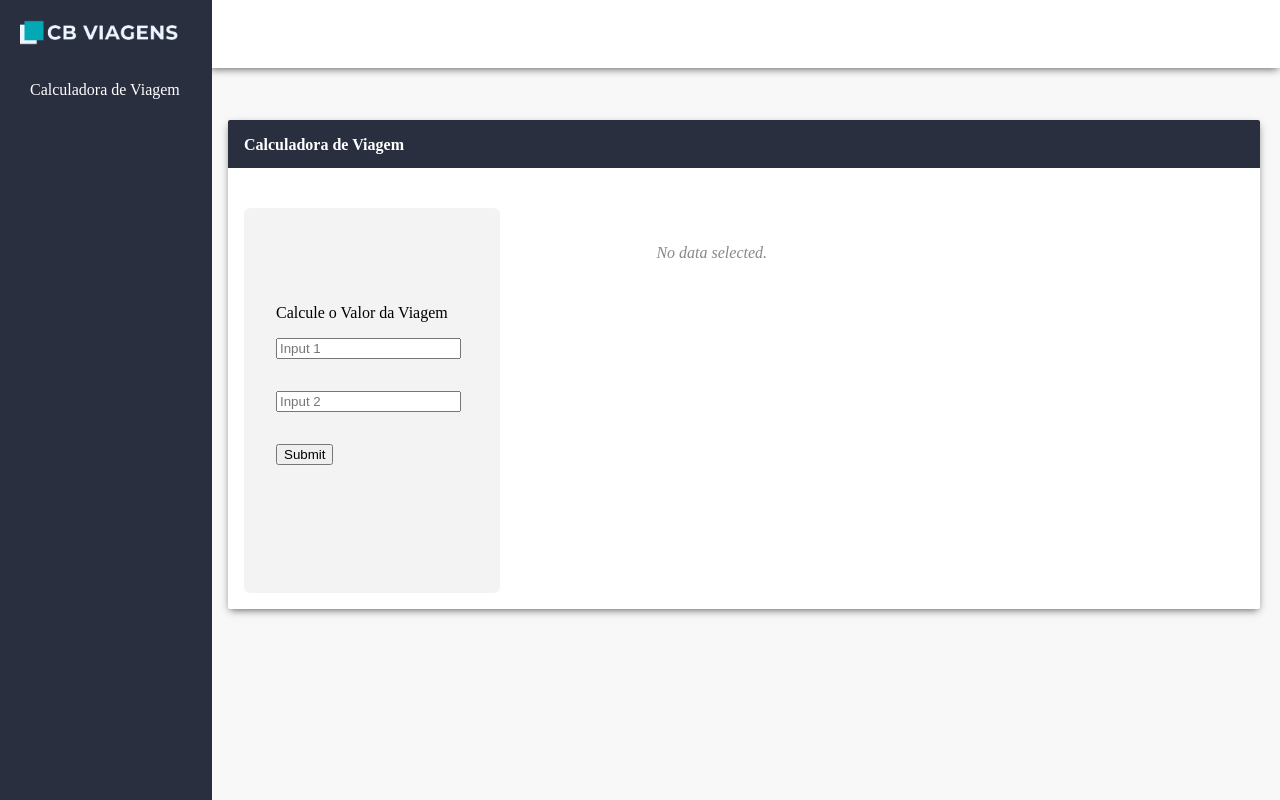
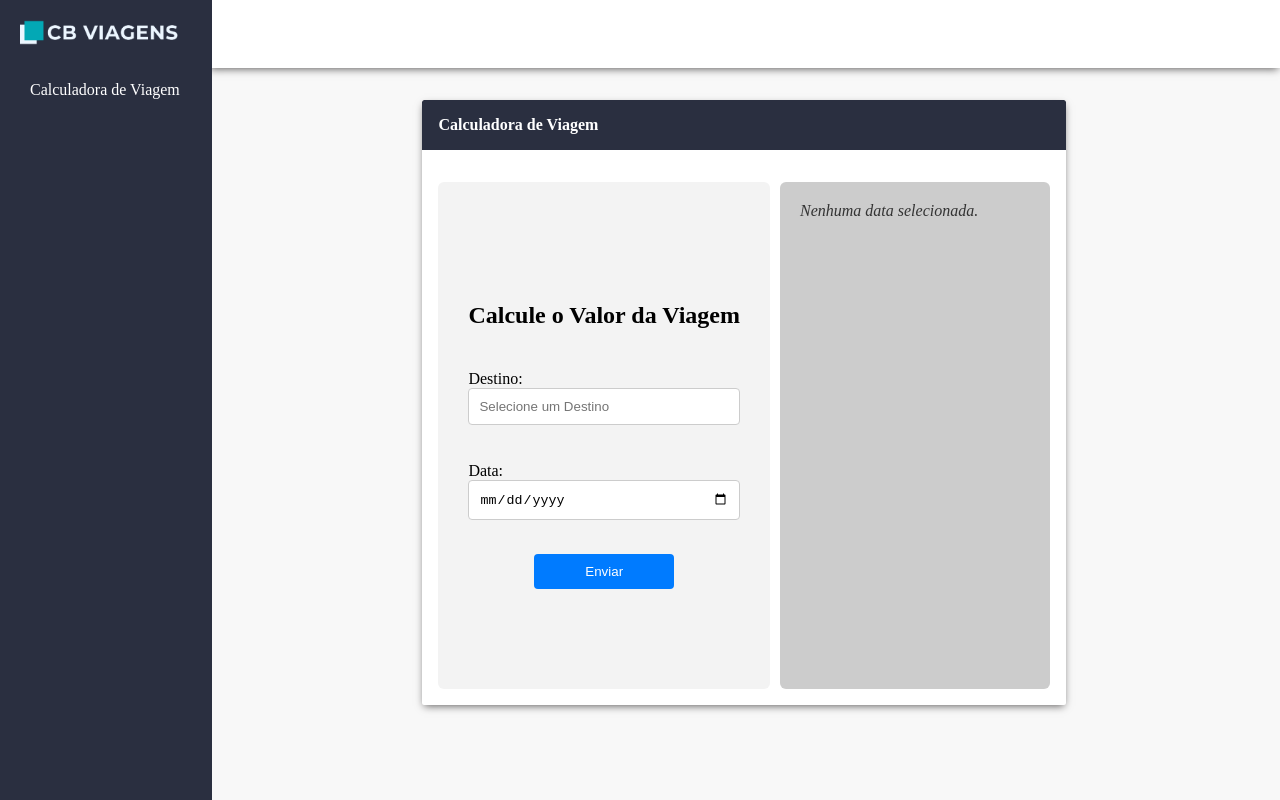
Before and after one commit to pablorenato1/desafio-coorlab, a Vue app in the folder app/frontend/: page / in a window 1280 px wide. Built offline with nearby package versions, Linux system fonts and the light colour scheme.

Commit message:
Updated base structure of the front-end

```diff
--- a/app/frontend/package.json
+++ b/app/frontend/package.json
@@ -10,9 +10,10 @@
   },
   "dependencies": {
     "vue": "^3.4.21",
-    "vuetify": "^3.5.10"
+    "vuetify": "^3.5.11"
   },
   "devDependencies": {
+    "@types/vue": "^2.0.0",
     "@vitejs/plugin-vue": "^5.0.4",
     "typescript": "^5.2.2",
     "vite": "^5.1.6",
--- a/app/frontend/src/App.vue
+++ b/app/frontend/src/App.vue
@@ -3,10 +3,9 @@
     <Sidebar />
     <Navbar />
     <div class="container">
-      <div class="content">
+
         <!-- Conteúdo principal da sua aplicação aqui -->
         <CenterContent  />
-      </div>
     </div>
   </div>
 </template>
@@ -30,12 +29,10 @@ export default {
   display: flex;
   flex-direction: column;
   height: fit-content; /* 100% of viewport height */
+  align-items: center;
 }
 
-.content {
-  flex-grow: 1; /* Fill remaining space */
-  padding: 20px;
-}
+
 
 /* Additional styling for a cohesive layout */
 .sidebar {
@@ -45,4 +42,6 @@ export default {
 .navbar {
   flex: 1; /* Fill remaining space */
 }
+
+@ts-ignore
 </style>
--- a/app/frontend/src/components/CenterContent.vue
+++ b/app/frontend/src/components/CenterContent.vue
@@ -1,17 +1,25 @@
 <template>
   <div class="center-content">
-      <div class="top-line"><p class="center-content-title">Calculadora de Viagem</p></div>
+    <div class="top-line">
+      <p class="center-content-title">Calculadora de Viagem</p>
+    </div>
     <div class="center-content-container">
       <div class="left-side">
-          <p>Calcule o Valor da Viagem</p>
-          <input type="text" placeholder="Input 1" v-model="input1">
-          <input type="text" placeholder="Input 2" v-model="input2">
+        <h2>Calcule o Valor da Viagem</h2>
+        <h4>Destino:</h4>
+        <input type="text" placeholder="Selecione um Destino" v-model="input2">
+        <h4>Data:</h4>
+        <div>
+          <input type="date" id="data" v-model="selectedDate" placeholder="Selecione uma data">
+        </div>
         <br>
-          <button @click="submitForm">Submit</button>
+        <div class="button-container">
+          <button @click="submitForm">Enviar</button>
+        </div>
       </div>
       <div class="right-side">
         <p v-if="selectedData">{{ selectedData }}</p>
-          <p v-else>No data selected.</p>
+        <p v-else>Nenhuma data selecionada.</p>
       </div>
     </div>
   </div>
@@ -23,39 +31,44 @@
     return {
       input1: '',
       input2: '',
-        selectedData: null
+      selectedDate: null,
+      selectedData: ''
     };
   },
   methods: {
     submitForm() {
       // Process form data here
-        this.selectedData = `${this.input1} - ${this.input2}`;
+      this.selectedData = `${this.input1} - ${this.input2} - ${this.selectedDate}`;
       // You can modify this logic to fit your actual requirements
     }
   }
-  }
+};
 </script>
 
 <style scoped>
+:root {
+  --margin: 13rem;
+}
+
 .center-content {
-    margin-top: 2rem;
+  margin: 2rem auto;
+  max-width: 1280px;
   background-color: #fff;
-    /* height: ; */
   border-radius: 2px;
+  width: 60%;
   box-shadow: 0 3px 8px -2px rgb(95, 93, 93);
+  overflow: hidden;
 }
 
 .center-content-container {
   display: flex;
-    justify-content: space-between;
-    border-radius: 2px;
+  max-height: fit-content;
+  height: 87%;
 }
 
 .top-line {
   background-color: #2a2f40;
-    height: 3rem;
-    width: inherit;
-    margin-bottom: 1.5rem;
+  margin-bottom: 1rem;
   border-radius: 2px 2px 0 0;
   color: #fff;
 }
@@ -63,29 +76,66 @@
 .center-content-title {
   padding: 1rem;
   font-weight: 700;
+  margin: 0; /* Remove default margin for the title */
 }
 
 .left-side {
-    width: 12rem;
   background-color: #f3f3f3;
-    padding: 5rem 2rem 8rem 2rem;
+  padding: 100px 30px;
+  margin: 1rem;
   border-radius: 6px;
-    margin: 1rem;
+  margin-right: 10px;
+  display: flex;
+  flex-direction: column;
+  justify-content: center;
 }
 
 .right-side {
-    width: 55%;
-    background-color: #fff;
+  flex: 2;
+  background-color: #ccc;
   padding: 20px;
-    margin: 1rem;
+  border-radius: 6px;
+  margin: 1rem 1rem 1rem 0;
 }
 
 .right-side p {
-    color: #888;
+  color: #333;
   font-style: italic;
+  margin: 0; /* Remove default margin for paragraphs */
+}
+
+h4 {
+  text-align: left;
+  margin-bottom: 0;
+  font-weight: 100;
 }
 
 input {
-    margin-bottom: 2rem;
+  margin-bottom: 1rem;
+  width: calc(100% - 20px);
+  padding: 10px;
+  border-radius: 4px;
+  border: 1px solid #ccc;
+  box-sizing: border-box;
+  margin-left: 0;
+  width: 100%;
+}
+
+button {
+  padding: 10px;
+  background-color: #007bff;
+  color: white;
+  border: none;
+  cursor: pointer;
+  border-radius: 4px;
+  width: 140px;
+}
+
+.button-container {
+  text-align: center;
+}
+
+button:hover {
+  background-color: #0056b3;
 }
 </style>
```
Also changed, not shown: 1 other file (tests, documents, lock files or other folders). Lines whose indentation alone changed are shown as unchanged.
